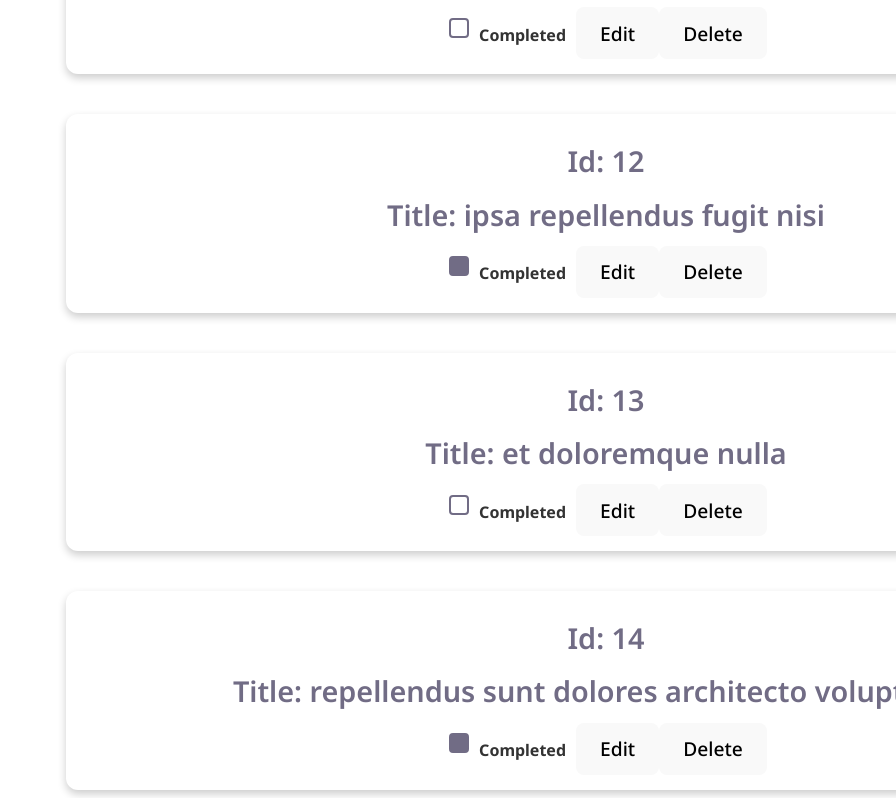
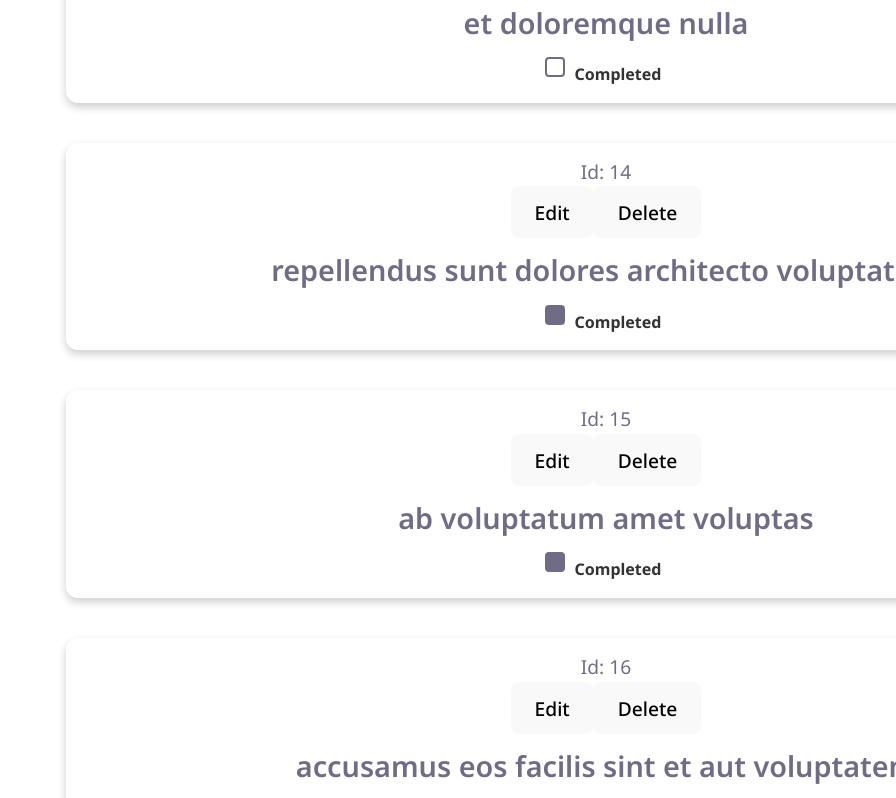
Before and after one commit to Ayala3423/serverProject, a React app: page /home/users/1/todos in a window 1280 px wide. Shown: the part 940-1738 px from the top of the page, without its empty margins (384-1280 px from the left). Built offline with nearby package versions, Linux system fonts and the light colour scheme; data requests are answered from the project's data file; the HTML template or start-up script is replaced by a standard one.

Commit message:
24.12.2024

```diff
--- a/src/components/Add/Add.jsx
+++ b/src/components/Add/Add.jsx
@@ -3,7 +3,6 @@ import './Add.css'
 import { BrowserRouter as Router, Route, Routes, useParams } from "react-router-dom";
 
 function Add() {
-
     const [showModal, setShowModal] = useState(false);
     const newTodoRef = useRef();
 
--- a/src/components/Albums/Album/Album.jsx
+++ b/src/components/Albums/Album/Album.jsx
@@ -1,12 +1,12 @@
 import { useState, useRef, useContext } from 'react';
 import './Album.css';
-import { AlbumsContext } from '../Albums.jsx'; // ייבוא הקשר
+import { AlbumsContext } from '../Albums.jsx';
 
 function Album({ id, title }) {
     const [idEditing, setIdEditing] = useState(null);
-    const [showDetails, setShowDetails] = useState(false); // סטייט לפתיחת חלון
+    const [showDetails, setShowDetails] = useState(false);
     const titleRef = useRef();
-    const { albums, setAlbums } = useContext(AlbumsContext); // שימוש ב-context
+    const { albums, setAlbums } = useContext(AlbumsContext);
 
     const handleDelete = (idToDelete) => {
         fetch(`http://localhost:3000/albums/${idToDelete}`, {
@@ -46,13 +46,10 @@ function Album({ id, title }) {
     };
 
     return (
-        <>
-            <h2>Id: {id}</h2>
-            {idEditing === id ? (
-                <input ref={titleRef} type="text" defaultValue={title} />
-            ) : (
-                <h2>Title: {title}</h2>
-            )}
+        <div className="album-item">
+            <div className="album-header">
+                <span className="album-id">Id: {id}</span>
+                <div className="album-buttons">
                     {idEditing === id ? (
                         <button onClick={() => handleEdit(id)}>Save</button>
                     ) : (
@@ -60,7 +57,15 @@ function Album({ id, title }) {
                     )}
                     <button onClick={() => handleDelete(id)}>Delete</button>
                     <button onClick={handleShowDetails}>More Details</button>
-
+                </div>
+            </div>
+            <div className="album-title">
+                {idEditing === id ? (
+                    <input ref={titleRef} type="text" defaultValue={title} />
+                ) : (
+                    <h2>{title}</h2>
+                )}
+            </div>
             {showDetails && (
                 <div className="details-modal">
                     <div className="modal-content">
@@ -71,7 +76,7 @@ function Album({ id, title }) {
                     </div>
                 </div>
             )}
-        </>
+        </div>
     );
 }
 
--- a/src/components/Posts/Post/Post.jsx
+++ b/src/components/Posts/Post/Post.jsx
@@ -46,13 +46,10 @@ function Post({ id, title, body }) {
     };
 
     return (
-        <>
-            <h2>Id: {id}</h2>
-            {idEditing === id ? (
-                <input ref={titleRef} type="text" defaultValue={title} />
-            ) : (
-                <h2>Title: {title}</h2>
-            )}
+        <div className="post-item">
+    <div className="post-header">
+        <span className="post-id">Id: {id}</span>
+        <div className="post-buttons">
             {idEditing === id ? (
                 <button onClick={() => handleEdit(id)}>Save</button>
             ) : (
@@ -60,20 +57,28 @@ function Post({ id, title, body }) {
             )}
             <button onClick={() => handleDelete(id)}>Delete</button>
             <button onClick={handleShowDetails}>More Details</button>
-
+        </div>
+    </div>
+    <div className="post-title">
+        {idEditing === id ? (
+            <input ref={titleRef} type="text" defaultValue={title} />
+        ) : (
+            <h2>{title}</h2>
+        )}
+    </div>
     {showDetails && (
         <div className="details-modal">
             <div className="modal-content">
                 <h2>Post Details</h2>
                 <p><strong>Id:</strong> {id}</p>
                 <p><strong>Title:</strong> {title}</p>
-                        <p><strong>body:</strong> {body}</p>
-                        <button onClick={() => handleShowComments(id)}>Comments</button>
+                <p><strong>Body:</strong> {body}</p>
                 <button onClick={handleCloseDetails}>Close</button>
             </div>
         </div>
     )}
-        </>
+</div>
+
     );
 }
 
--- a/src/components/Todos/Todo/Todo.jsx
+++ b/src/components/Todos/Todo/Todo.jsx
@@ -52,13 +52,26 @@ function Todo({ id, title, completed }) {
     };
 
     return (
-        <>
-            <h2>Id: {id}</h2>
+        <div className="todo-item">
+            <div className="todo-header">
+                <span className="todo-id">Id: {id}</span>
+                <div className="todo-buttons">
+                    {idEditing === id ? (
+                        <button onClick={() => handleEdit(id)}>Save</button>
+                    ) : (
+                        <button onClick={() => setIdEditing(id)}>Edit</button>
+                    )}
+                    <button onClick={() => handleDelete(id)}>Delete</button>
+                </div>
+            </div>
+            <div className="todo-title">
                 {idEditing === id ? (
                     <input ref={titleRef} type="text" defaultValue={title} />
                 ) : (
-                <h2>Title: {title}</h2>
+                    <h2>{title}</h2>
                 )}
+            </div>
+            <div className="todo-completed">
                 <label>
                     <input
                         type="checkbox"
@@ -68,14 +81,8 @@ function Todo({ id, title, completed }) {
                     />
                     Completed
                 </label>
-
-            {idEditing === id ? (
-                <button onClick={() => handleEdit(id)}>Save</button>
-            ) : (
-                <button onClick={() => setIdEditing(id)}>Edit</button>
-            )}
-            <button onClick={() => handleDelete(id)}>Delete</button>
-        </>
+            </div>
+        </div>
     );
 }
 
--- a/src/components/Todos/Todos.css
+++ b/src/components/Todos/Todos.css
@@ -1,69 +1,110 @@
 /* סידור המשימות בטור */
 .todos {
   display: flex;
-    flex-direction: column; /* סידור המשימות בטור */
-    align-items: center; /* יישור תוכן לאמצע */
-    margin-top: 80px; /* מרווח כדי להתרחק מהתפריט */
+  flex-direction: column;
+  /* סידור המשימות בטור */
+  align-items: center;
+  /* יישור תוכן לאמצע */
+  margin-top: 80px;
+  /* מרווח כדי להתרחק מהתפריט */
 }
 
 /* עיצוב של כל משימה */
 .todo {
-    width: 100%; /* גודל מסגרת המשימה */
-    max-width: 100%; /* גודל מקסימלי */
-    margin: 20px 0; /* רווח בין משימות */
-    padding: 15px 20px; /* רווח פנימי */
-    border-radius: 12px; /* פינות מעוגלות */
-    color: #716c85; /* צבע טקסט */
-    font-size: 1.2em; /* גודל טקסט */
-    text-align: center; /* יישור טקסט במרכז */
-    box-shadow: 0px 4px 8px rgba(0, 0, 0, 0.2); /* הצללה */
-    transition: background-color 0.3s ease, transform 0.2s ease; /* אפקט מעבר */
+  width: 100%;
+  /* גודל מסגרת המשימה */
+  max-width: 100%;
+  /* גודל מקסימלי */
+  margin: 20px 0;
+  /* רווח בין משימות */
+  padding: 15px 20px;
+  /* רווח פנימי */
+  border-radius: 12px;
+  /* פינות מעוגלות */
+  color: #716c85;
+  /* צבע טקסט */
+  font-size: 1.2em;
+  /* גודל טקסט */
+  text-align: center;
+  /* יישור טקסט במרכז */
+  box-shadow: 0px 4px 8px rgba(0, 0, 0, 0.2);
+  /* הצללה */
+  transition: background-color 0.3s ease, transform 0.2s ease;
+  /* אפקט מעבר */
 }
 
 /* סידור ה-checkbox והכיתוב באותה שורה */
 .todo-content {
-    display: flex; /* ה-checkbox והכיתוב יהיו בשורה אחת */
-    justify-content: flex-start; /* למקם את האלמנטים בשורה אחד */
-    align-items: center; /* ליישר את ה-checkbox והכיתוב אנכית */
-    margin-bottom: 10px; /* מרווח בין ה-checkbox לכיתוב */
+  display: flex;
+  /* ה-checkbox והכיתוב יהיו בשורה אחת */
+  justify-content: flex-start;
+  /* למקם את האלמנטים בשורה אחד */
+  align-items: center;
+  /* ליישר את ה-checkbox והכיתוב אנכית */
+  margin-bottom: 10px;
+  /* מרווח בין ה-checkbox לכיתוב */
 }
 
 /* שינוי צבע ה-checkbox */
 .todo input[type="checkbox"] {
-    appearance: none; /* מבטל את העיצוב המובנה של ה-checkbox */
-    -webkit-appearance: none; /* מבטל את העיצוב ב-Webkit (כמו ב-Chrome/Safari) */
-    -moz-appearance: none; /* מבטל את העיצוב ב-Firefox */
-    width: 20px; /* גודל ה-checkbox */
-    height: 20px; /* גובה ה-checkbox */
-    border-radius: 4px; /* פינות מעוגלות */
-    border: 2px solid #716c85; /* גבול בצבע אפור */
-    background-color: #fff; /* רקע לבן */
-    cursor: pointer; /* מצביע */
-    margin-right: 10px; /* רווח קטן בין ה-checkbox לכיתוב */
-    transition: background-color 0.3s, border-color 0.3s; /* אנימציה להחלפות צבע */
+  appearance: none;
+  /* מבטל את העיצוב המובנה של ה-checkbox */
+  -webkit-appearance: none;
+  /* מבטל את העיצוב ב-Webkit (כמו ב-Chrome/Safari) */
+  -moz-appearance: none;
+  /* מבטל את העיצוב ב-Firefox */
+  width: 20px;
+  /* גודל ה-checkbox */
+  height: 20px;
+  /* גובה ה-checkbox */
+  border-radius: 4px;
+  /* פינות מעוגלות */
+  border: 2px solid #716c85;
+  /* גבול בצבע אפור */
+  background-color: #fff;
+  /* רקע לבן */
+  cursor: pointer;
+  /* מצביע */
+  margin-right: 10px;
+  /* רווח קטן בין ה-checkbox לכיתוב */
+  transition: background-color 0.3s, border-color 0.3s;
+  /* אנימציה להחלפות צבע */
 }
 
 /* שינוי צבע ה-checkbox כאשר הוא מסומן */
 .todo input[type="checkbox"]:checked {
-    background-color: #716c85; /* צבע רקע אפור */
-    border-color: #716c85; /* צבע הגבול */
+  background-color: #716c85;
+  /* צבע רקע אפור */
+  border-color: #716c85;
+  /* צבע הגבול */
 }
 
 /* שינוי צבע ה-checkbox כאשר הוא מסומן וריחוף */
 .todo input[type="checkbox"]:checked:hover {
-    background-color: #5a5a5a; /* צבע כהה יותר כשריחפים */
+  background-color: #5a5a5a;
+  /* צבע כהה יותר כשריחפים */
 }
 
 /* שינוי צבע ה-checkbox בהשתמשות עם hover */
 .todo input[type="checkbox"]:hover {
-    background-color: #e0e0e0; /* צבע בהיר יותר כשריחפים */
+  background-color: #e0e0e0;
+  /* צבע בהיר יותר כשריחפים */
 }
 
 /* סידור כותרת המשימה */
 .todo h2 {
-    margin: 10px 0; /* רווח בין כותרות */
-    font-weight: 600; /* עיצוב כותרות */
-    color: #716c85; /* צבע כותרות */
+  margin: 10px 0;
+  /* רווח בין כותרות */
+  font-weight: 600;
+  /* עיצוב כותרות */
+  color: #716c85;
+  /* צבע כותרות */
+}
+
+.todo:hover {
+  background-color: #f8f7fb;
+  box-shadow: 0px 8px 20px rgba(0, 0, 0, 0.5);
+  transition: all 0.3s ease;
 }
 
 /* עיצוב תיבת החיפוש */
@@ -72,14 +113,16 @@
   display: flex;
   flex-direction: column;
   width: 300px;
-  margin: 20px auto; /* רווחים מהצדדים */
+  margin: 20px auto;
+  /* רווחים מהצדדים */
 }
 
 .search-box {
   display: flex;
   justify-content: space-between;
   align-items: center;
-  background: #514869; /* צבע רקע */
+  background: #514869;
+  /* צבע רקע */
   padding: 10px 15px;
   border-radius: 8px;
   cursor: text;
@@ -96,16 +139,19 @@
 }
 
 .search-box:hover {
-  background: #00ff88; /* שינוי צבע בריחוף */
+  background: #00ff88;
+  /* שינוי צבע בריחוף */
 }
 
 .search-options {
   margin-top: 20px;
-  background: #2f2841; /* רקע כהה */
+  background: #2f2841;
+  /* רקע כהה */
   border-radius: 8px;
   padding: 20px;
   box-shadow: 0px 10px 40px rgba(0, 0, 0, 0.3);
-  z-index: 1000; /* מעל שאר התוכן */
+  z-index: 1000;
+  /* מעל שאר התוכן */
   color: #f0ffff;
 }
 
@@ -142,9 +188,11 @@
 }
 
 .search-btn:hover {
-  background: #77ffc0; /* שינוי צבע בריחוף */
+  background: #77ffc0;
+  /* שינוי צבע בריחוף */
   color: #201b2c;
 }
+
 .input-container {
   margin: 20px 0;
 }
```
Also changed, not shown: src/components/Posts/Post/Post.css (+0 -15 lines), db.json, src/components/Albums/Albums.css (line endings or trailing spaces). Lines whose indentation alone changed are shown as unchanged.
